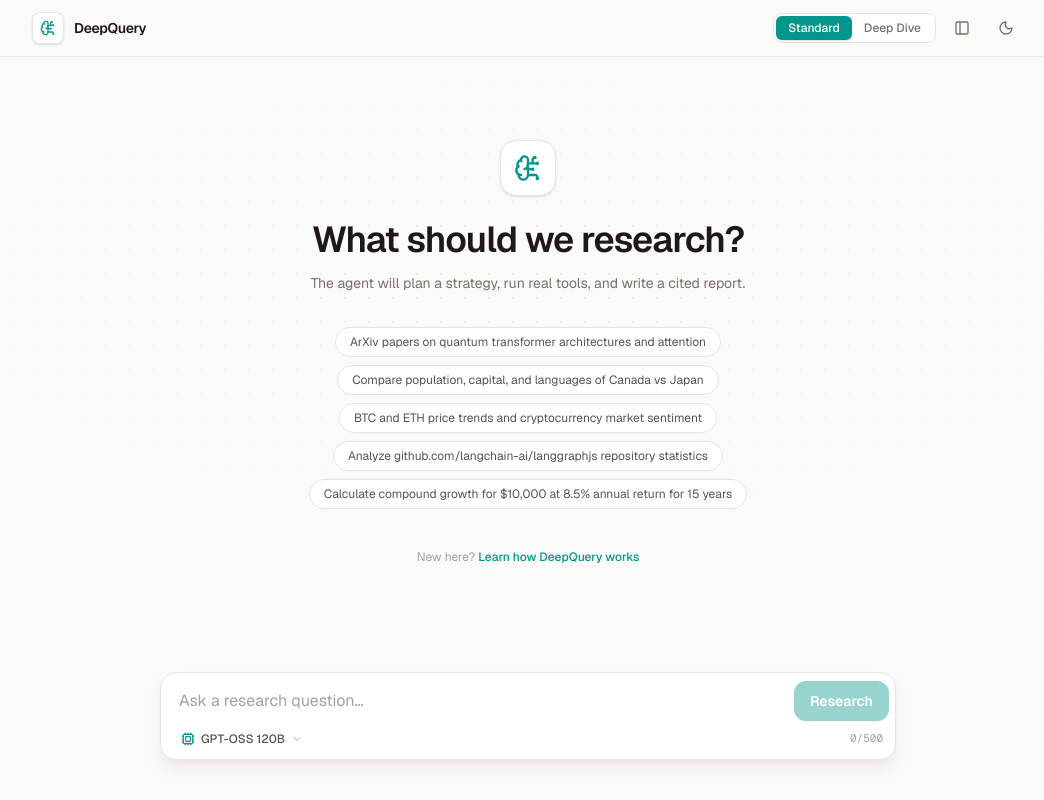
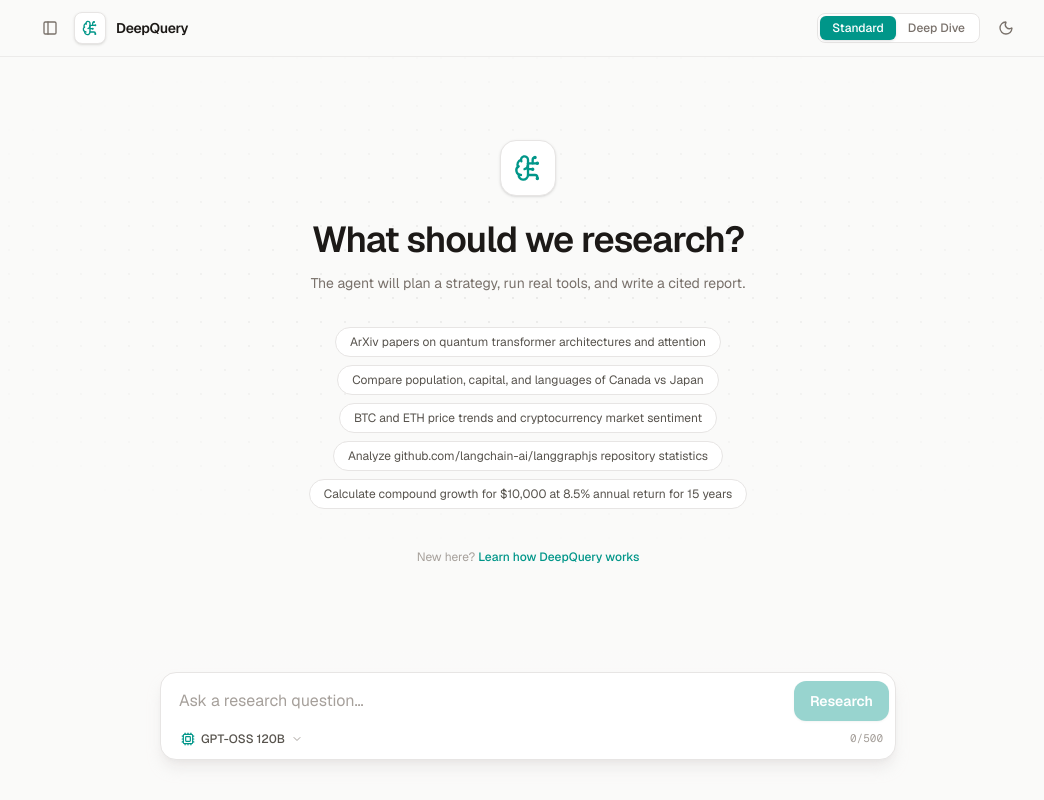
Before and after one commit to iamadityamaurya/deepreserch-agent, a Next.js app: page /chat in a window 1280 px wide. Shown: the whole page, without its empty margins (112-1156 px from the left). Built offline with nearby package versions, Linux system fonts and the light colour scheme.

Commit message:
feat: enhance AppHeader with sidebar toggle button and update dark mode styles in globals.css

```diff
--- a/app/globals.css
+++ b/app/globals.css
@@ -1,4 +1,9 @@
 @import "tailwindcss";
+
+/* Class-based dark mode: every `dark:` utility responds to <html class="dark">
+   (Tailwind v4 defaults `dark:` to the OS media query, which is why the toggle
+   appeared to do nothing). */
+@custom-variant dark (&:where(.dark, .dark *));
 
 :root {
   --background: #fafaf9;
--- a/components/AppHeader.tsx
+++ b/components/AppHeader.tsx
@@ -25,6 +25,15 @@
   return (
     <header className="sticky top-0 z-40 border-b border-stone-200/70 bg-stone-50/80 backdrop-blur-xl dark:border-zinc-800/70 dark:bg-zinc-950/80">
       <div className="mx-auto flex h-14 max-w-5xl items-center justify-between gap-2 px-4">
+        <div className="flex items-center gap-1.5">
+          <button
+            onClick={onToggleSidebar}
+            aria-label="Toggle research history sidebar"
+            className={iconButton}
+          >
+            <PanelLeft className="h-4 w-4" />
+          </button>
+
           {/* Brand / back to landing */}
           <Link href="/" className="group flex flex-shrink-0 items-center gap-2.5">
             <span className="flex h-8 w-8 items-center justify-center rounded-lg border border-stone-200 bg-white text-teal-600 shadow-sm transition-colors group-hover:border-teal-300 dark:border-zinc-800 dark:bg-zinc-900 dark:text-teal-400 dark:group-hover:border-teal-500/40">
@@ -34,6 +43,7 @@
               DeepQuery
             </span>
           </Link>
+        </div>
 
         {/* Session controls */}
         <div className="flex items-center gap-1.5 text-xs sm:gap-2">
@@ -63,14 +73,6 @@
           </div>
 
           <button
-            onClick={onToggleSidebar}
-            aria-label="Toggle research history sidebar"
-            className={iconButton}
-          >
-            <PanelLeft className="h-4 w-4" />
-          </button>
-
-          <button
             onClick={toggleTheme}
             aria-label={theme === "dark" ? "Switch to light mode" : "Switch to dark mode"}
             className={iconButton}
```
Lines whose indentation alone changed are shown as unchanged.
